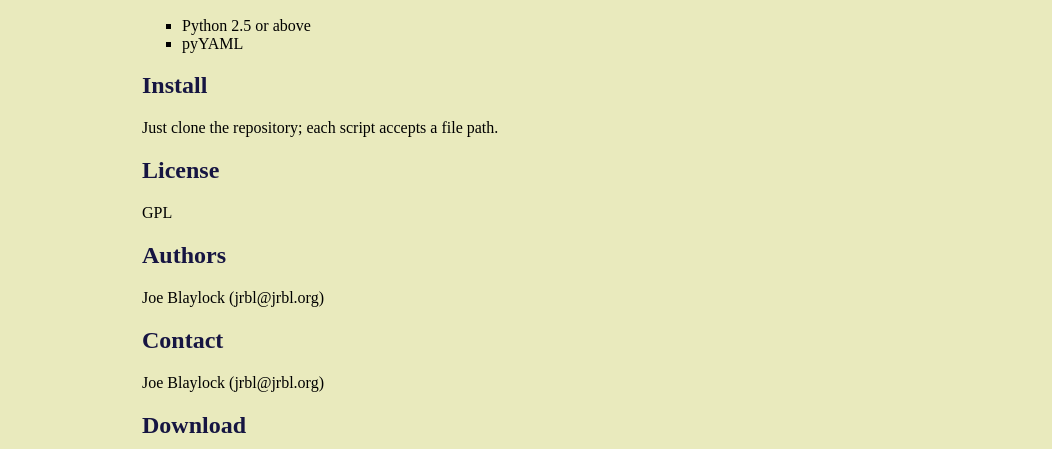
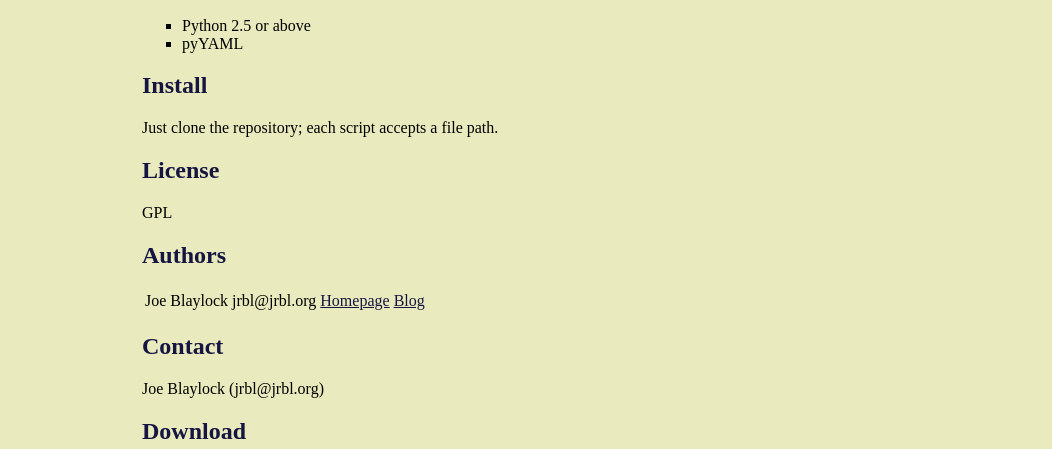
Before and after one commit to jrbl/CollabStats, a plain HTML site: page index.html in a window 1280 px wide. Shown: the part 351-800 px from the top of the page, without its empty margins (228-1280 px from the left). Drawn offline with Linux system fonts and the light colour scheme.

Commit message:
index.html: links to homepage and blog

```diff
--- a/index.html
+++ b/index.html
@@ -74,7 +74,11 @@
     <p>GPL</p>
 
     <h2>Authors</h2>
-    <p>Joe Blaylock (jrbl@jrbl.org)<br/></p>
+    <table>
+      <tr><td>Joe Blaylock</td><td>jrbl@jrbl.org</td>
+          <td><a href="http://www.jrbl.org/~jrbl">Homepage</a></td>
+          <td><a href="http://jrbl.livejournal.com">Blog</a></td></tr>
+    </table>
 
     <h2>Contact</h2>
     <p>Joe Blaylock (jrbl@jrbl.org)<br/></p>
```
